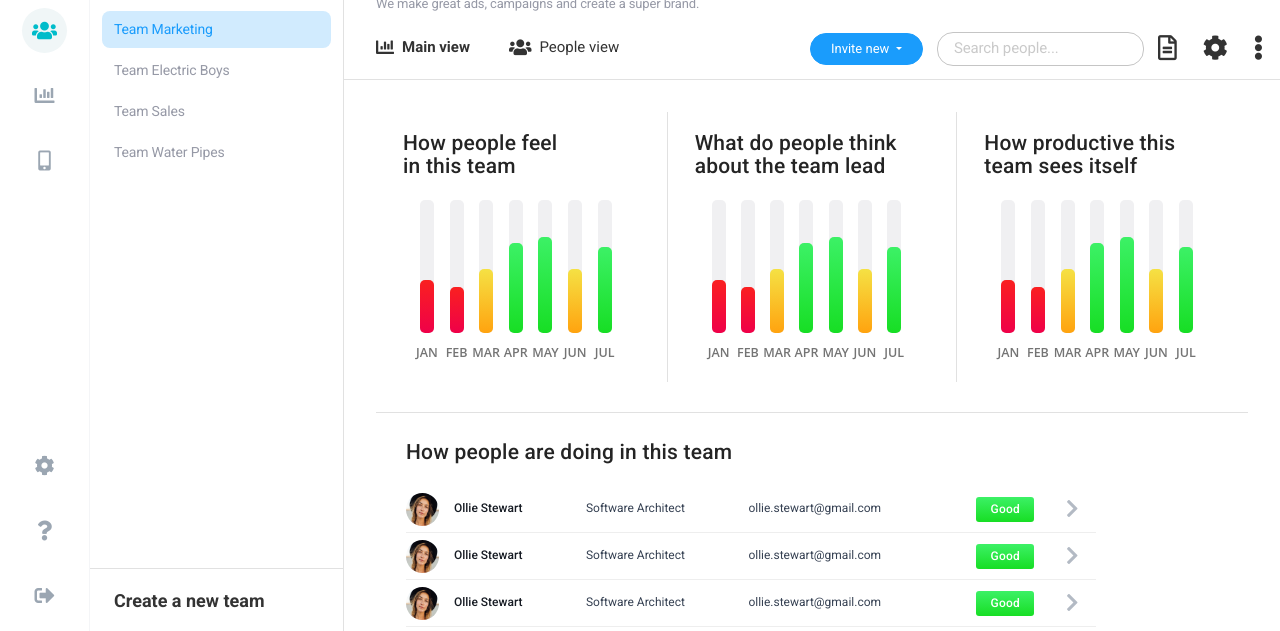
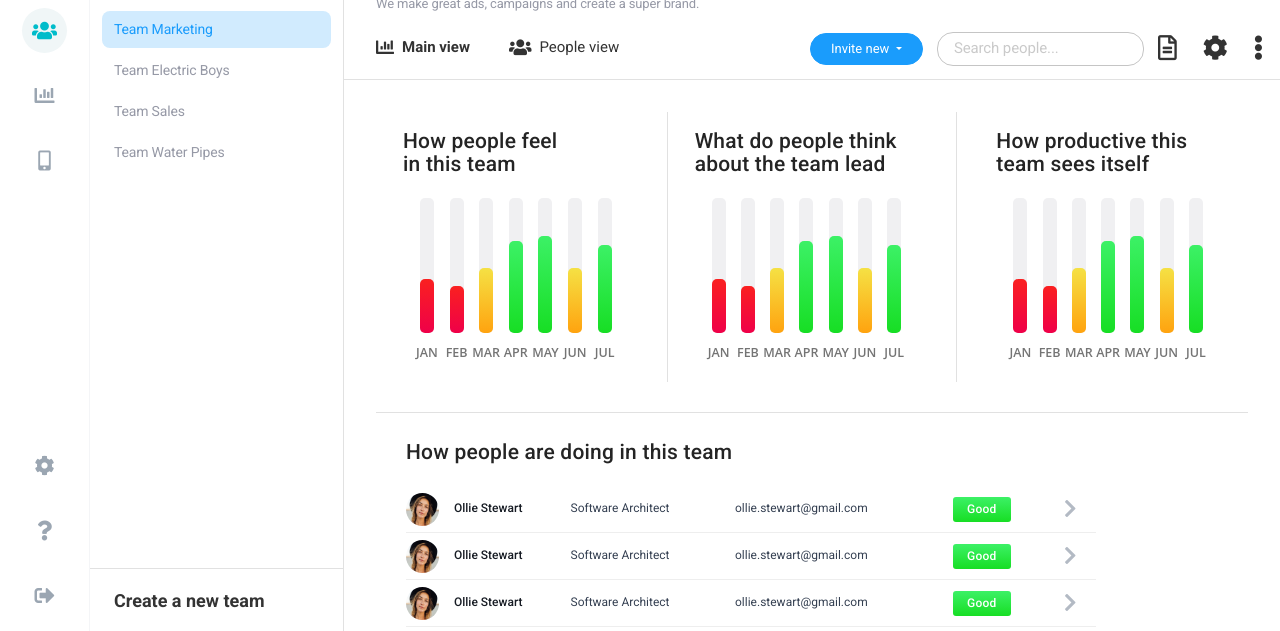
Before and after one commit to markrajk/dashboard, a plain HTML site: page index.html in a window 1280 px wide. Shown: the part 85-716 px from the top of the page. Drawn offline with Linux system fonts and the light colour scheme.

Commit message:
clean up

```diff
--- a/public/scss/style.scss
+++ b/public/scss/style.scss
@@ -602,7 +602,14 @@ a:focus {
         }
 
         & .card-3 {
+            padding-left: 1.2rem;
             grid-area: card-3;
+
+            & .graph-card {
+                &-body {
+                    padding-right: 1.8rem;
+                }
+            }
         }
 
         & .card-4 {
@@ -619,7 +626,7 @@ a:focus {
 
         & .graph-card {
             padding: 2.7rem;
-            padding-top: 2rem;
+            padding-top: 1.8rem;
             &-header {
                 height: auto;
                 padding: 0;
@@ -684,7 +691,7 @@ a:focus {
         padding: .65rem 0;
         display: grid;
         align-items: center;
-        grid-template-columns: repeat(4, auto) 3rem;
+        grid-template-columns: repeat(4, 1fr) 3.2rem;
         font-size: 1.2rem;
         line-height: 1.33;
         color: #354052;
@@ -709,7 +716,7 @@ a:focus {
             }
 
             & .btn-custom-table {
-                justify-self: center;
+                margin: 0 auto;
             }
 
             &-arrow {
```
Also changed, not shown: index.html (+3 -48 lines), public/css/style.css.
